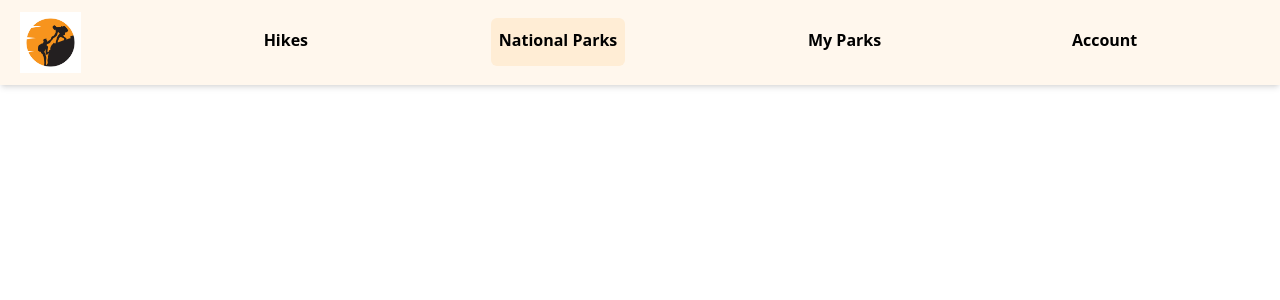
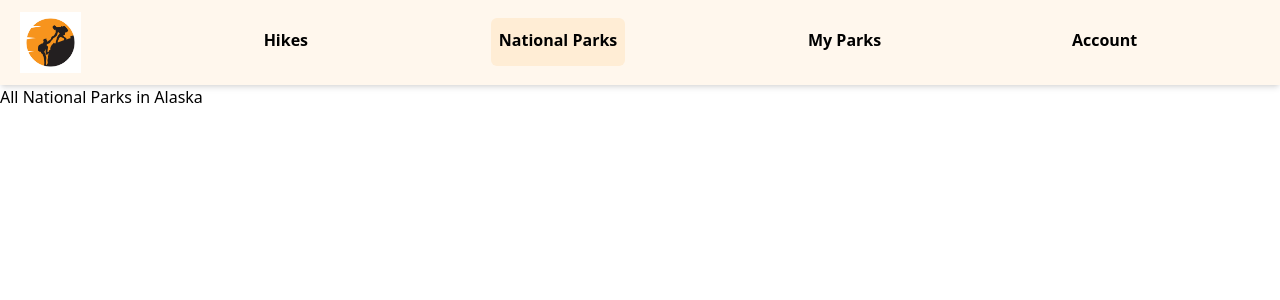
Before and after one commit to armando12100/Jason, a React (Vite) app in the folder client/: page /parks/Alaska in a window 1280 px wide. Shown: the top 300 px of the page. Built offline with nearby package versions, Linux system fonts and the light colour scheme.

Commit message:
Added Dynamic Routing For National Parks

```diff
--- a/client/src/components/StateCard.jsx
+++ b/client/src/components/StateCard.jsx
@@ -1,7 +1,9 @@
 import { Link } from "react-router-dom";
 import PropTypes from "prop-types";
+// import { useState } from "react";
 
 const StateCard = (props) => {
+
   return (
     <>
       <div className="justify-center my-3 w-96 shadow-2xl rounded-lg mt-6 lg:mt-0 mx-4 cursor-pointer pb-6">
@@ -24,10 +26,11 @@ const StateCard = (props) => {
             </p>
           </div>
           <div className="flex justify-center items-center">
-            <Link to={"/contact"}>
+            <Link to={`/parks/${props.state}`}>
               <button
                 className="bg-zinc-400 font-bold text-white px-5 py-3 my-2 rounded-md
              hover:bg-transparent cursor-pointer hover:text-black transition border-2 hover:border-zinc-400 duration-200"
+                // onClick={GetInfo}s
               >
                 Get Park Info!
               </button>
@@ -40,10 +43,9 @@ const StateCard = (props) => {
 };
 
 StateCard.propTypes = {
-    img: PropTypes.any,
-    state: PropTypes.string,
-    numParks: PropTypes.number
-  };
-
+  img: PropTypes.any,
+  state: PropTypes.string,
+  numParks: PropTypes.number,
+};
 
 export default StateCard;
--- a/client/src/main.jsx
+++ b/client/src/main.jsx
@@ -8,6 +8,7 @@ import Parks from './pages/Parks.jsx';
 import MyParks from './pages/MyParks.jsx'
 import About from './pages/About.jsx'
 import NationalParks from './pages/NationalParks.jsx';
+import SingleParkInfo from './pages/SingleParkInfo.jsx';
 
 ReactDOM.createRoot(document.getElementById('root')).render(
   <BrowserRouter>
@@ -19,6 +20,7 @@ ReactDOM.createRoot(document.getElementById('root')).render(
       <Route path="/parks" element={<NationalParks />} />
       <Route path="/myparks" element={<MyParks />} />
       <Route path="/about" element={<About />} />
+      <Route path='/parks/:state' element={<SingleParkInfo />} />
     </Routes>
   </BrowserRouter>,
 )
--- a/client/src/pages/NationalParks.jsx
+++ b/client/src/pages/NationalParks.jsx
@@ -1,5 +1,5 @@
 import StateCard from "../components/StateCard";
-import ParksByStateData from "../data/ParksByStateData";
+import ParksByStateData from "../data/ParksByStateData"
 
 
 const NationalParks = () => {
@@ -13,7 +13,7 @@ const NationalParks = () => {
         img={parks.img}
       />
     );
-  });
+  })
 
   return (
     <div className="flex h-screen flex-col">
--- /dev/null
+++ b/client/src/pages/SingleParkInfo.jsx
@@ -0,0 +1,12 @@
+import { useParams } from 'react-router-dom';
+
+const SingleParkInfo = () => {
+
+    const params = useParams();
+
+  return (
+    <div className="">All National Parks in {params.state}</div>
+  )
+}
+
+export default SingleParkInfo
```
